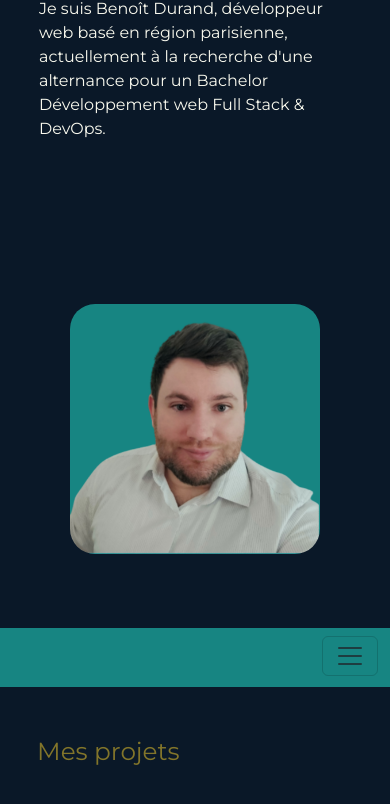
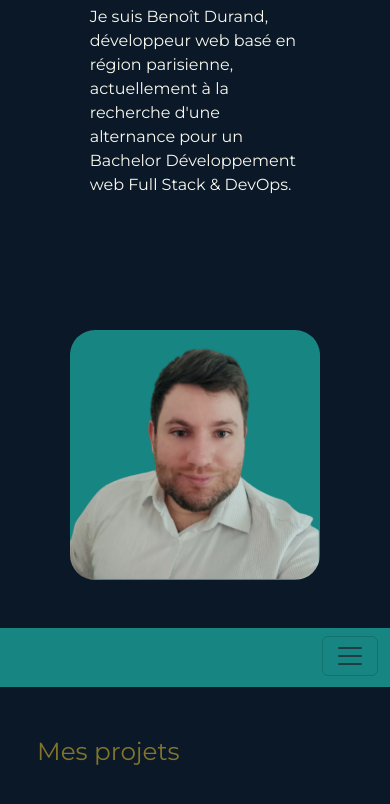
Before and after one commit to benoit-77/portfolio, a website: page index.html in a window 390 px wide. Shown: the part 157-961 px from the top of the page. Drawn offline with nearby package versions, Linux system fonts and the light colour scheme.

Commit message:
css changes for responsive

```diff
--- a/assets/css/style.css
+++ b/assets/css/style.css
@@ -8,7 +8,7 @@ body {
 }
 
 header {
-    max-width: 1080px;
+    width: 70%;
     height: 93vh;
     margin: 0 auto;
     display: flex;
@@ -248,12 +248,13 @@ footer {
 }
 
 .projectsButtons, .cvButton {
-    width: 90%;
+    width: 100%;
     margin: auto;
     display: flex;
     flex-direction: row;
     flex-wrap: wrap;
     justify-content: space-around;
+    gap: 20px;
 }
 
 .carousel-control-next,
@@ -262,33 +263,15 @@ footer {
     filter: invert(100%);
 }
 
-@media screen and (max-width: 1279px) {
-    #projects {
-        width: 90%;
-        font-size: 0.9em;
-    }
-
-  }
-
-@media screen and (max-width: 1000px) {
+@media screen and (max-width: 1343px) {
 
     header {
-        height: 93vh;
-        margin: 0 auto;
-        display: flex;
-        flex-direction: row;
-        flex-wrap: wrap;
-        justify-content: center;
-        align-items: center;
-        gap: 0;
+        width: 90%;
+        gap: 20px;
     }
 
     .textHeader {
-        width: 80%;
-    }
-
-    .top {
-        display: none;
+        width: 60%;
     }
 
     section {
@@ -296,18 +279,19 @@ footer {
         margin: 20px auto;
     }
 
+    #projects {
+        width: 90%;
+        font-size: 0.9em;
+    }
+
     .projectsText {
-        width: 100%;
+        width: 80%;
     }
 
     .skills {
         width: 100%;
         margin: auto;
         padding-left: 0;
-    }
-
-    .screenshots {
-        max-width: 300px;
     }
 
     .contactText {
@@ -324,3 +308,16 @@ footer {
     }
 
   }
+
+  @media screen and (max-width: 600px) {
+
+    .screenshots {
+        max-width: 100%;
+        height: auto;
+    }
+
+    .top {
+        display: none;
+    }
+
+  }
```
